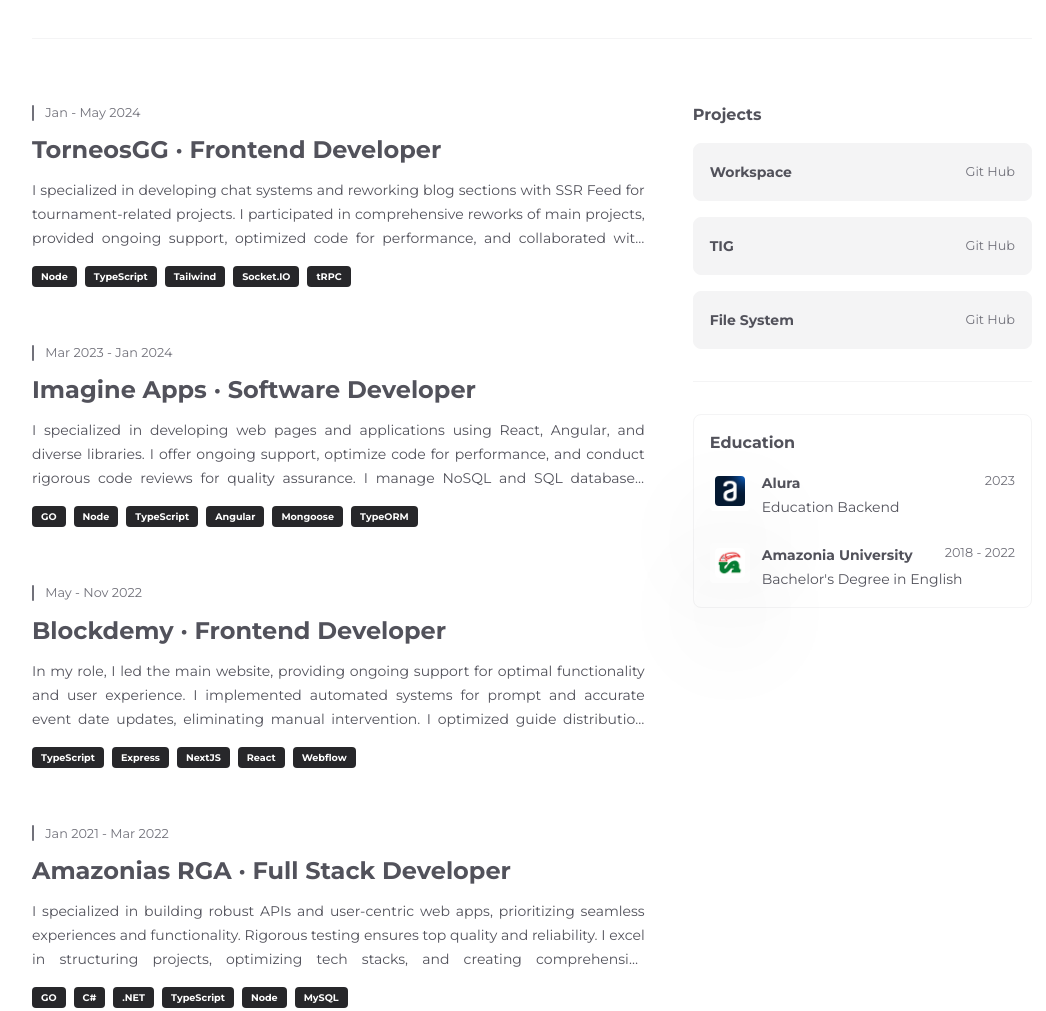
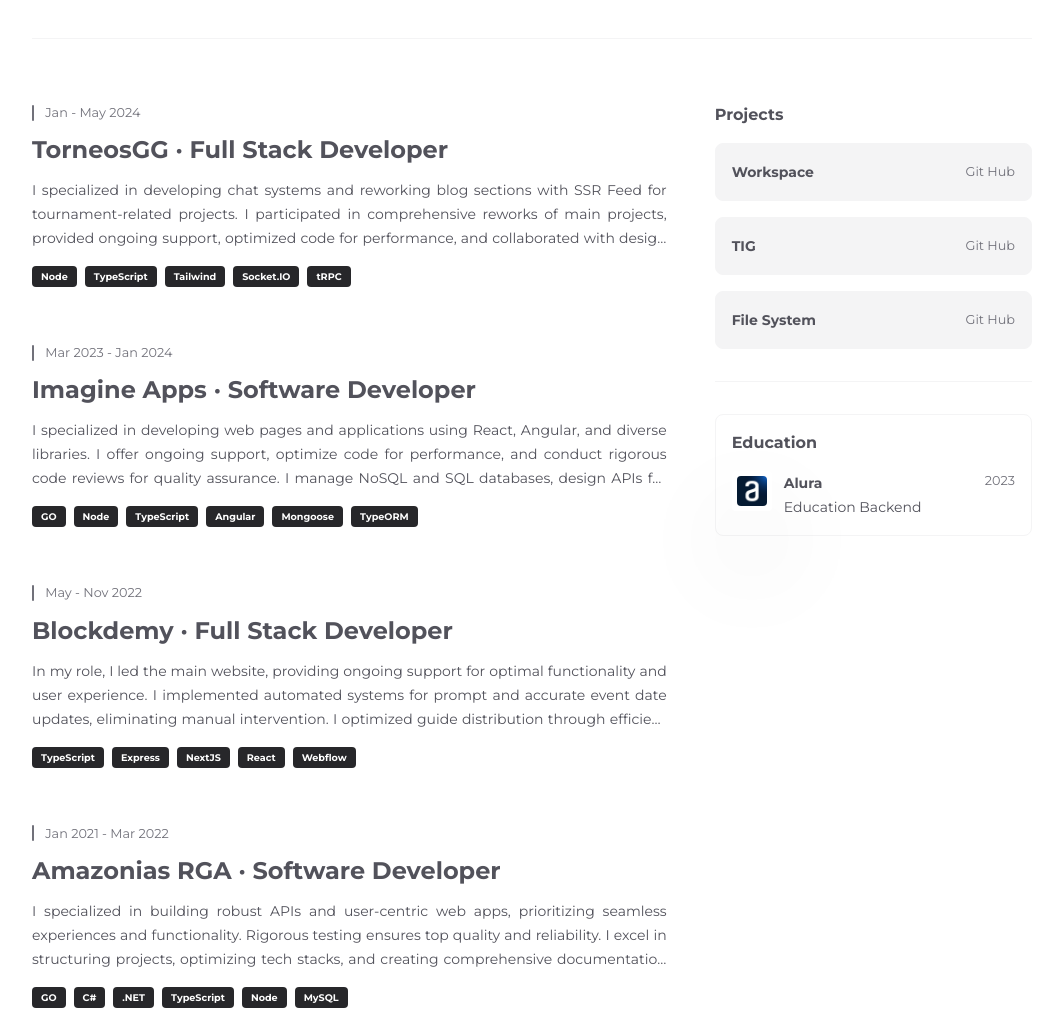
Before and after one commit to sneuder/portfolio-astro, an Astro site: page / in a window 1280 px wide. Shown: the part 660-1671 px from the top of the page, without its empty margins (108-1154 px from the left). Built offline with nearby package versions, Linux system fonts and the light colour scheme; Astro itself is replaced by a stand-in of ours; some icons are missing.

Commit message:
feat: add content

```diff
--- a/src/data/education.ts
+++ b/src/data/education.ts
@@ -7,14 +7,7 @@
     degree: 'Education Backend',
     from: new Date('2023-03-01'),
     to: new Date('2023-09-01'),
-  },
-  {
-    institute: 'Amazonia University',
-    logo: 'amazonia',
-    degree: "Bachelor's Degree in English",
-    from: new Date('2018-02-01'),
-    to: new Date('2022-11-01'),
-  },
+  }
 ]
 
 export default education
--- a/src/data/experience.ts
+++ b/src/data/experience.ts
@@ -12,7 +12,7 @@
   {
     companyName: 'TorneosGG',
     lastPosition: {
-      name: Position.FD,
+      name: Position.FSD,
       from: new Date('2024-01-01'),
       to: new Date('2024-05-30'),
       responsabilities: [
@@ -92,7 +92,7 @@
   {
     companyName: 'Blockdemy',
     lastPosition: {
-      name: Position.FD,
+      name: Position.FSD,
       from: new Date('2022-05-01'),
       to: new Date('2022-11-30'),
       responsabilities: [
@@ -130,7 +130,7 @@
   {
     companyName: 'Amazonias RGA',
     lastPosition: {
-      name: Position.FSD,
+      name: Position.SD,
       from: new Date('2021-01-01'),
       to: new Date('2022-02-29'),
       responsabilities: [
--- a/src/modules/home/sections/Presentation.astro
+++ b/src/modules/home/sections/Presentation.astro
@@ -69,7 +69,7 @@
       name: ICONS.LINKEDIN,
     },
     link: {
-      href: 'https://www.linkedin.com/in/esneider-fullstackdeveloper/',
+      href: 'https://www.linkedin.com/in/esneider-dev',
       newTab: true,
     },
     paragraph: {
```
Also changed, not shown: src/data/skills.ts (deleted), 1 other file.
